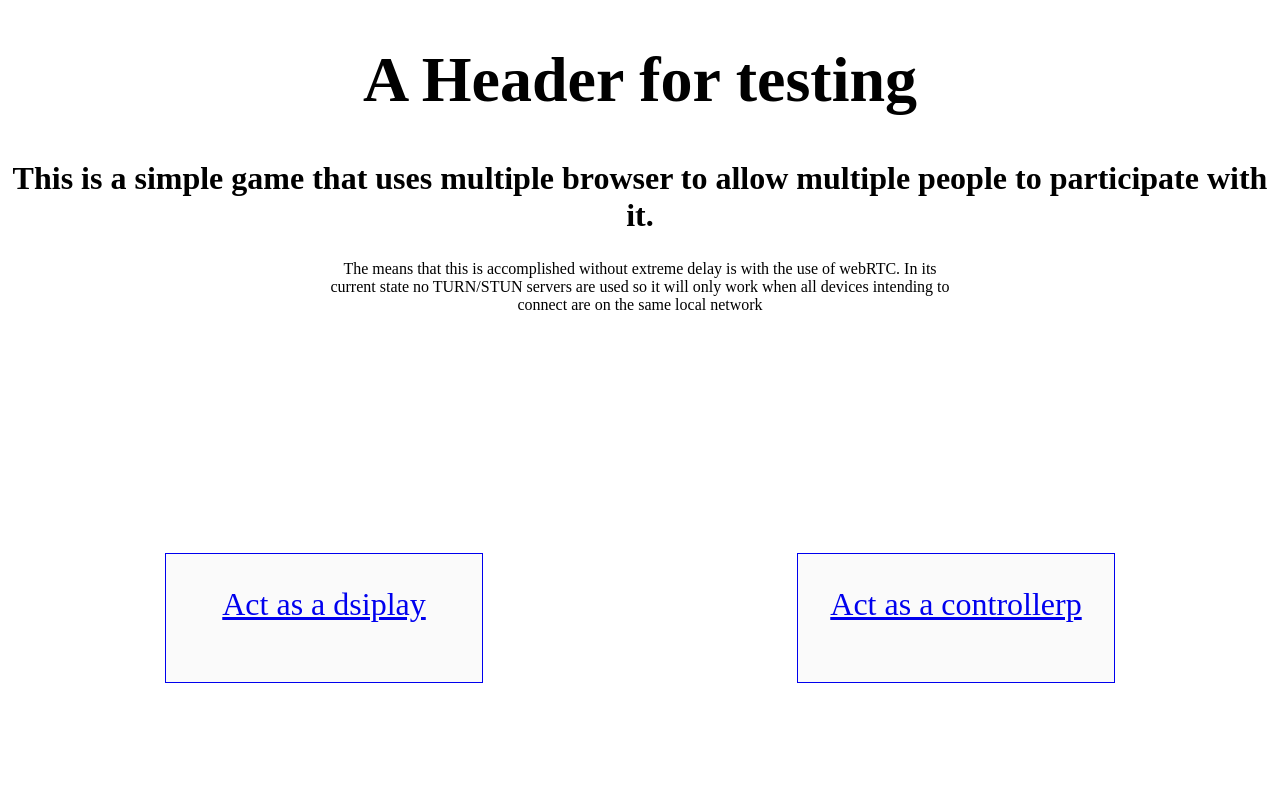
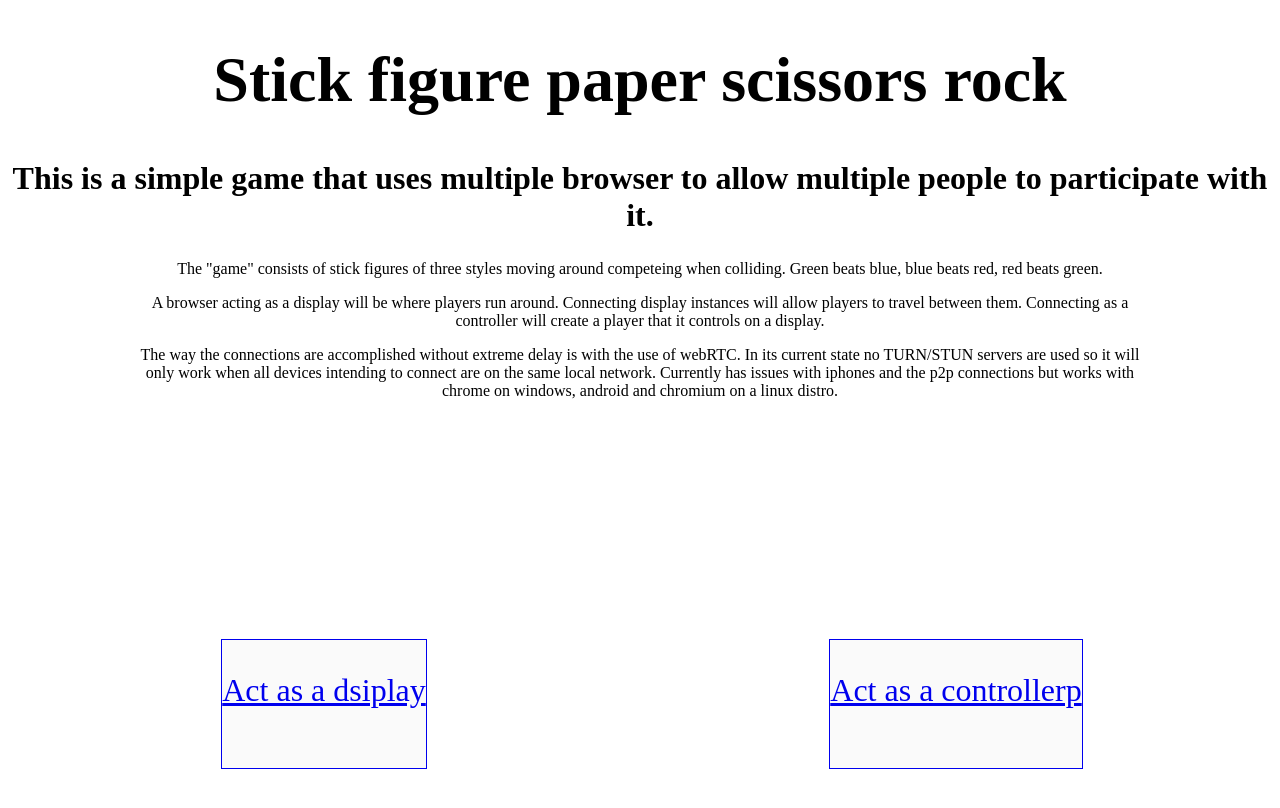
Before and after one commit to James-Is-A-Name/webSocketGameSpace, a website: page public/index.html in a window 1280 px wide. Drawn offline with Linux system fonts and the light colour scheme.

Commit message:
add a little explination to the index page

```diff
--- a/public/index.html
+++ b/public/index.html
@@ -5,31 +5,40 @@
     <meta name="viewport" content="width=device-width, initial-scale=1.0">
     <meta http-equiv="X-UA-Compatible" content="ie=edge">
     <link href="/styles/main.css" rel="stylesheet">
-    <title>Web Game</title>
+    <title>scissors rock paper</title>
 </head>
 <body style="height: 90vh">
 
 
     <div style="text-align:center">
-        <h1 style="height: 20%; text-align:center; font-size: 4em">A Header for testing</h1>
+        <h1 style="height: 20%; text-align:center; font-size: 4em">Stick figure paper scissors rock</h1>
         <h2 style="font-size: 2em">
             This is a simple game that uses multiple browser to allow multiple people to participate with it.
         </h2>
-        <p style="padding-left: 25%;padding-right: 25%; width:50%">
-            <!-- Currently uses web sockets to connect up to the base server. intention is to transition to p2p connection -->
-            The means that this is accomplished without extreme delay is with the use of webRTC.
-            In its current state no TURN/STUN servers are used so it will only work when all devices intending to connect are on the same local network
+        <p style="padding-left: 10%;padding-right: 10%; width:80%">
+            The "game" consists of stick figures of three styles moving around competeing when colliding.
+            Green beats blue, blue beats red, red beats green.
+        </p>
+        <p style="padding-left: 10%;padding-right: 10%; width:80%">
+            A browser acting as a display will be where players run around.
+            Connecting display instances will allow players to travel between them.
+            Connecting as a controller will create a player that it controls on a display.
+        </p>
+        <p style="padding-left: 10%;padding-right: 10%; width:80%">
+            The way the connections are accomplished without extreme delay is with the use of webRTC.
+            In its current state no TURN/STUN servers are used so it will only work when all devices intending to connect are on the same local network.
+            Currently has issues with iphones and the p2p connections but works with chrome on windows, android and chromium on a linux distro.
         </p>
     </div>
 
     <div style="display:grid; grid-template-columns: 1fr 1fr; text-align: center; height: 80%;">
 
         <div style="display:flex; justify-content:space-evenly; flex-direction:column">
-            <a href="/display.html" style="background:rgb(250,250,250); width: 50%; height: 4em; margin: auto; border: solid 1px; font-size: 2em"><p>Act as a dsiplay</p></a>
+            <a href="/display.html" style="background:rgb(250,250,250); height: 4em; margin: auto; border: solid 1px; font-size: 2em"><p>Act as a dsiplay</p></a>
         </div>
 
         <div style="display:flex; justify-content:space-evenly; flex-direction:column">
-            <a href="/controller.html" style="background:rgb(250,250,250); width: 50%; height: 4em; margin: auto; border: solid 1px; font-size: 2em"><p>Act as a controllerp</p></a>
+            <a href="/controller.html" style="background:rgb(250,250,250); height: 4em; margin: auto; border: solid 1px; font-size: 2em"><p>Act as a controllerp</p></a>
         </div>
     </div>
 </body>
```
Also changed, not shown: public/controller.html (+2 -2 lines).
